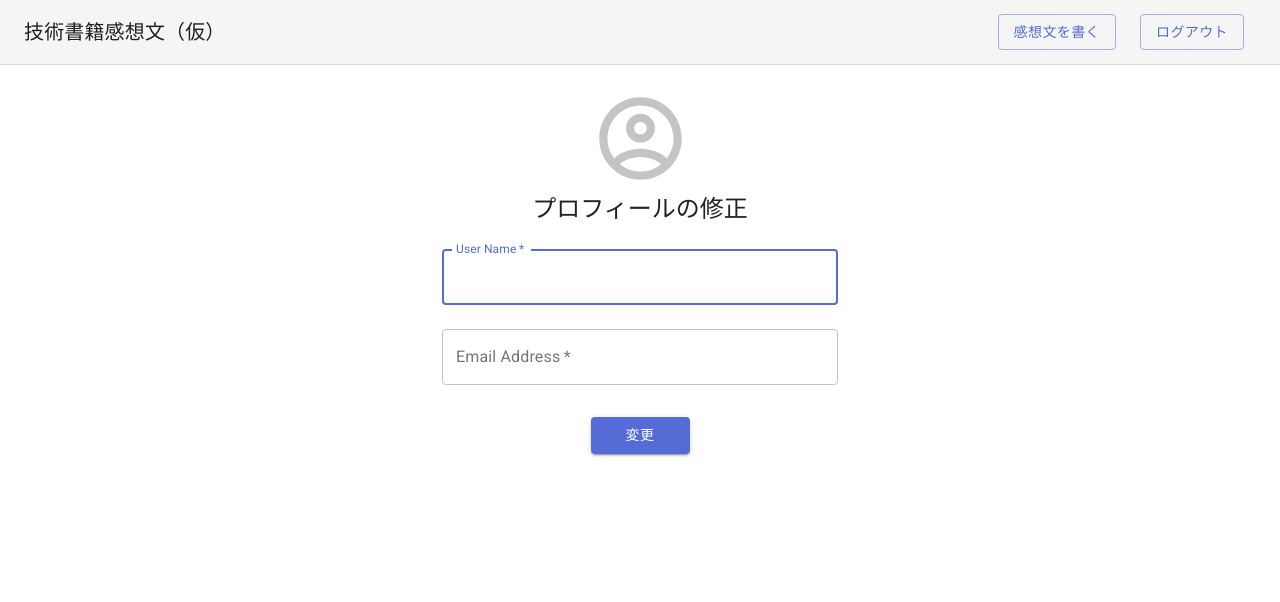
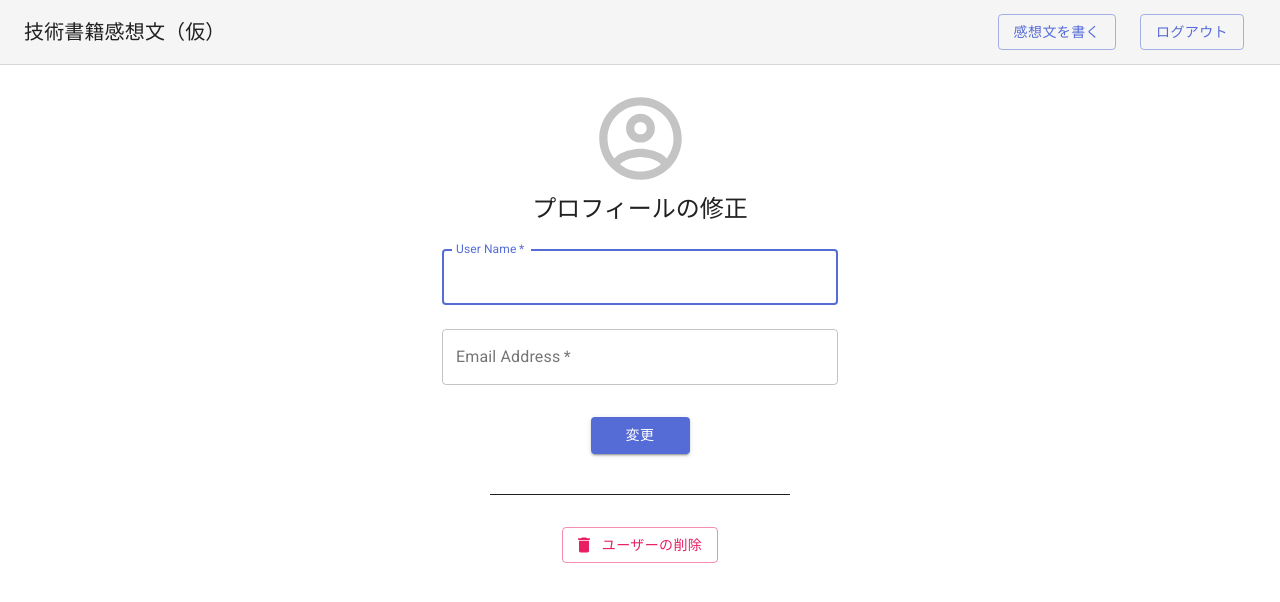
Before and after one commit to AkiUnleash/book_-Impressions_flont, a Next.js app: page /profileedit in a window 1280 px wide. Shown: the top 602 px of the page. Built offline with nearby package versions, Linux system fonts and the light colour scheme; no server answers.

Commit message:
Added profile deletion function.

```diff
--- a/src/common/backend/auth.ts
+++ b/src/common/backend/auth.ts
@@ -61,3 +61,12 @@ export const nowdataUpdate = async (props: props) => {
     })
   })
 }
+
+// NowData
+export const nowdataDelete = async () => {
+  return await fetch(process.env.NEXT_PUBLIC_API_NOWDATA, {
+    method: 'DELETE',
+    headers: { 'Content-Type': 'application/json' },
+    credentials: 'include'
+  })
+}
--- a/src/common/theme.tsx
+++ b/src/common/theme.tsx
@@ -8,7 +8,7 @@ const theme = createMuiTheme({
       main: '#556cd6',
     },
     secondary: {
-      main: '#19857b',
+      main: '#e91e63',
     },
     error: {
       main: red.A400,
--- a/src/pages/profileedit.tsx
+++ b/src/pages/profileedit.tsx
@@ -5,13 +5,16 @@ import Button from '@material-ui/core/Button';
 import TextField from '@material-ui/core/TextField';
 import Grid from '@material-ui/core/Grid';
 import MuiAlert from '@material-ui/lab/Alert';
+import DeleteIcon from '@material-ui/icons/Delete';
 import Typography from '@material-ui/core/Typography';
 import { makeStyles } from '@material-ui/core/styles';
 import Container from '@material-ui/core/Container';
 import { isEmail, isUsername } from '../common/validation/validation'
-import { nowdataGet, nowdataUpdate } from '../common/backend/auth'
+import { nowdataGet, nowdataUpdate, nowdataDelete } from '../common/backend/auth'
 import { errorResponse } from '../common/backend/error';
 import Layout from '../components/templates/Layout'
+import Box from '@material-ui/core/Box';
+import SimpleModal from '../components/organisms/Modal'
 
 function Alert(props) {
   return <MuiAlert elevation={6} variant="filled" {...props} />;
@@ -31,6 +34,14 @@ const useStyles = makeStyles((theme) => ({
   error: {
     margin: theme.spacing(3, 0, 2),
   },
+  box: {
+    width: 300,
+    marginTop: 24,
+    textAlign: 'center'
+  },
+  deletebutton: {
+    marginTop: 32
+  },
 }));
 
 
@@ -43,6 +54,7 @@ const ProfileEdit: React.FC = () => {
   const [username, setUsername] = useState('')
   const [email, setEmail] = useState('')
   const [error, setError] = useState('')
+  const [modalopen, setModalOpen] = useState(false);
 
   // Click Handler
   const submitHundler = async (e) => {
@@ -162,6 +174,27 @@ const ProfileEdit: React.FC = () => {
             </Grid>
           </Grid>
         </form>
+        <Grid container justify="center">
+          <Box borderTop={1} className={classes.box}>
+            <Button
+              variant="outlined"
+              color="secondary"
+              className={classes.deletebutton}
+              startIcon={<DeleteIcon />}
+              onClick={() => { setModalOpen(true) }}
+            > ユーザーの削除 </Button>
+          </Box>
+        </Grid>
+        <SimpleModal
+          title="このアカウントを削除しますか？"
+          massage="一度削除すると復旧することはできません。"
+          open={modalopen}
+          falseClick={() => { setModalOpen(false) }}
+          trueClick={async () => {
+            await Router.push('/')
+            await nowdataDelete()
+          }}
+        />
       </Container >
 
     </Layout>
```
